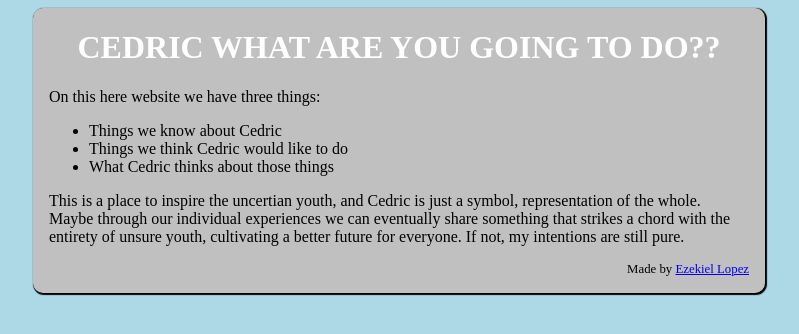
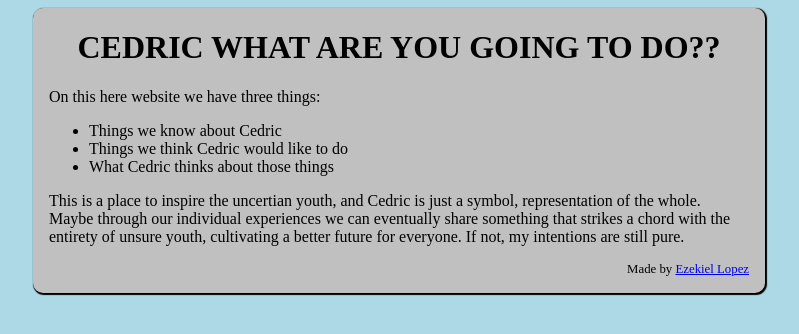
Before and after one commit to ealop123/cedkai, a plain HTML site: page index.html in a window 1280 px wide. Shown: the whole page, without its empty margins (241-1040 px from the left). Drawn offline with nearby package versions, Linux system fonts and the light colour scheme.

Commit message:
Update index.html

```diff
--- a/index.html
+++ b/index.html
@@ -19,7 +19,7 @@
     text-align: right;
     font-size: .8em;
   }
-  ul li:hover, h1 {
+  ul li:hover, h1:hover {
     color: white;
     font-weight: bold;
   }
```
